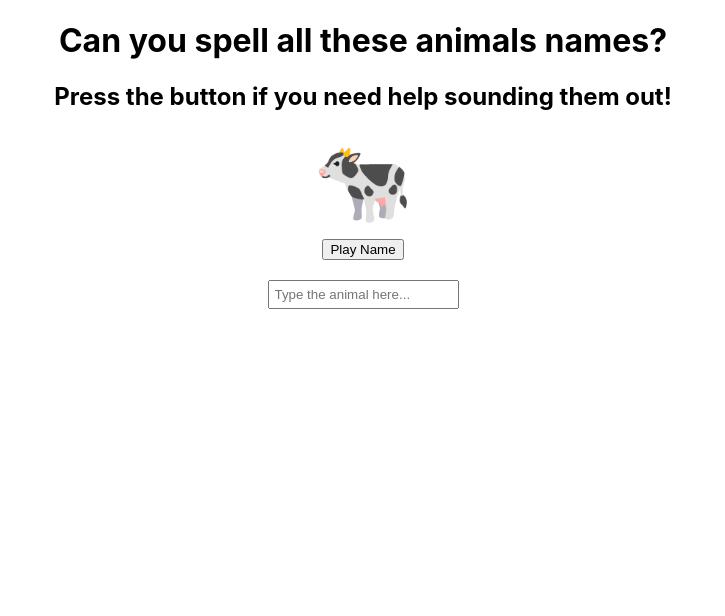
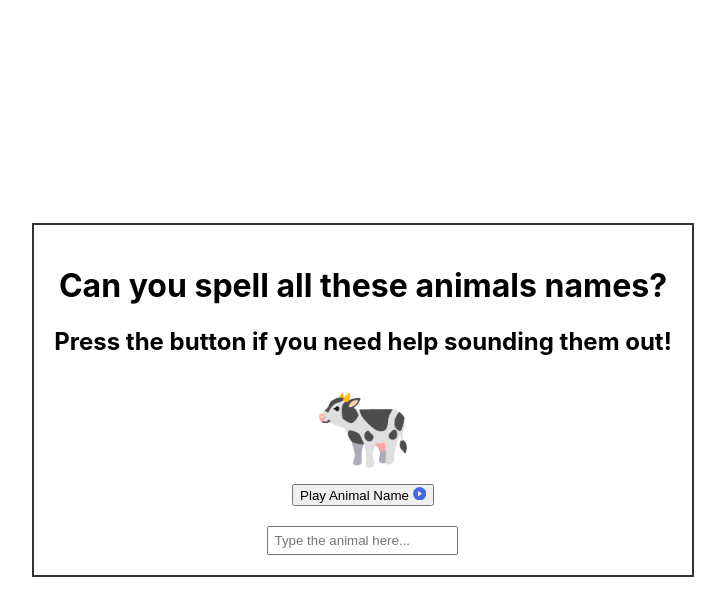
Before and after one commit to MichaelVittori/HackathonPhonics, a React (Create React App) app in the folder client/: page / in a window 1280 px wide. Shown: the top 616 px of the page, without its empty margins (277-1002 px from the left). Built offline with nearby package versions, Linux system fonts and the light colour scheme.

Commit message:
Working on formatting

```diff
--- a/client/package.json
+++ b/client/package.json
@@ -6,7 +6,10 @@
     "@testing-library/jest-dom": "^5.17.0",
     "@testing-library/react": "^13.4.0",
     "@testing-library/user-event": "^13.5.0",
+    "bootstrap": "^5.3.2",
     "react": "^18.2.0",
+    "react-bootstrap": "^2.10.1",
+    "react-bootstrap-icons": "^1.11.3",
     "react-dom": "^18.2.0",
     "react-scripts": "5.0.1",
     "web-vitals": "^2.1.4"
--- a/client/src/App.css
+++ b/client/src/App.css
@@ -36,3 +36,27 @@
     transform: rotate(360deg);
   }
 }
+
+
+
+.container {
+  display: flex;
+  justify-content: center;
+  align-items: center;
+  height: 100vh;
+}
+
+.content {
+  text-align: center;
+  border: 2px solid #333;
+  padding: 20px;
+}
+
+input[type="text"] {
+  margin-top: 20px;
+  padding: 5px;
+}
+
+button {
+  margin-top: 10px;
+}
--- a/client/src/App.js
+++ b/client/src/App.js
@@ -1,4 +1,6 @@
 import React, { useState } from 'react';
+import { PlayCircleFill } from "react-bootstrap-icons";
+import './App.css'
 
 function App() {
   const [inputValue, setInputValue] = useState('');
@@ -13,7 +15,7 @@ function App() {
       { image: '🐎', word: 'horse', sound: 'https://ssl.gstatic.com/dictionary/static/sounds/20200429/horse--_gb_1.mp3'},
       { image: '🐔', word: 'chicken', sound: 'https://ssl.gstatic.com/dictionary/static/sounds/20200429/chicken--_gb_1.mp3'},
       { image: '🐸', word: 'frog', sound: 'https://ssl.gstatic.com/dictionary/static/sounds/20200429/frog--_gb_1.mp3'},
-      { image: '🐕', word: 'dog', sound: 'https://ssl.gstatic.com/dictionary/static/sounds/20200429/dog--_gb_1.mp3'}
+      { image: '🐕', word: 'dog', sound: 'https://api.dictionaryapi.dev/media/pronunciations/en/dog-uk.mp3'}
   ];
 
   /* Just some congrats messages for extra variance */
@@ -54,7 +56,8 @@ function App() {
   }
 
   return (
-    <div style={{ textAlign: 'center' }}>
+      <div className="container">
+    <div className="content">
       <h1>Can you spell all these animals names?</h1>
         <h2>Press the button if you need help sounding them out!</h2>
       <span role="img" aria-label="Cow" style={{ fontSize: '5em' }}>
@@ -62,7 +65,7 @@ function App() {
       </span>
       <br />
       <button onClick={handleCowButtonClick} style={{ marginTop: '10px' }}>
-        Play Name
+        Play Animal Name <PlayCircleFill color="royalblue"/>
       </button>
       <br />
       <input
@@ -74,6 +77,7 @@ function App() {
       />
       {showCongratulations && <p>{getRandomCongrats()} Now try another!</p>}
     </div>
+          </div>
   );
 }
 
```
Also changed, not shown: 1 other file (tests, documents, lock files or other folders).
